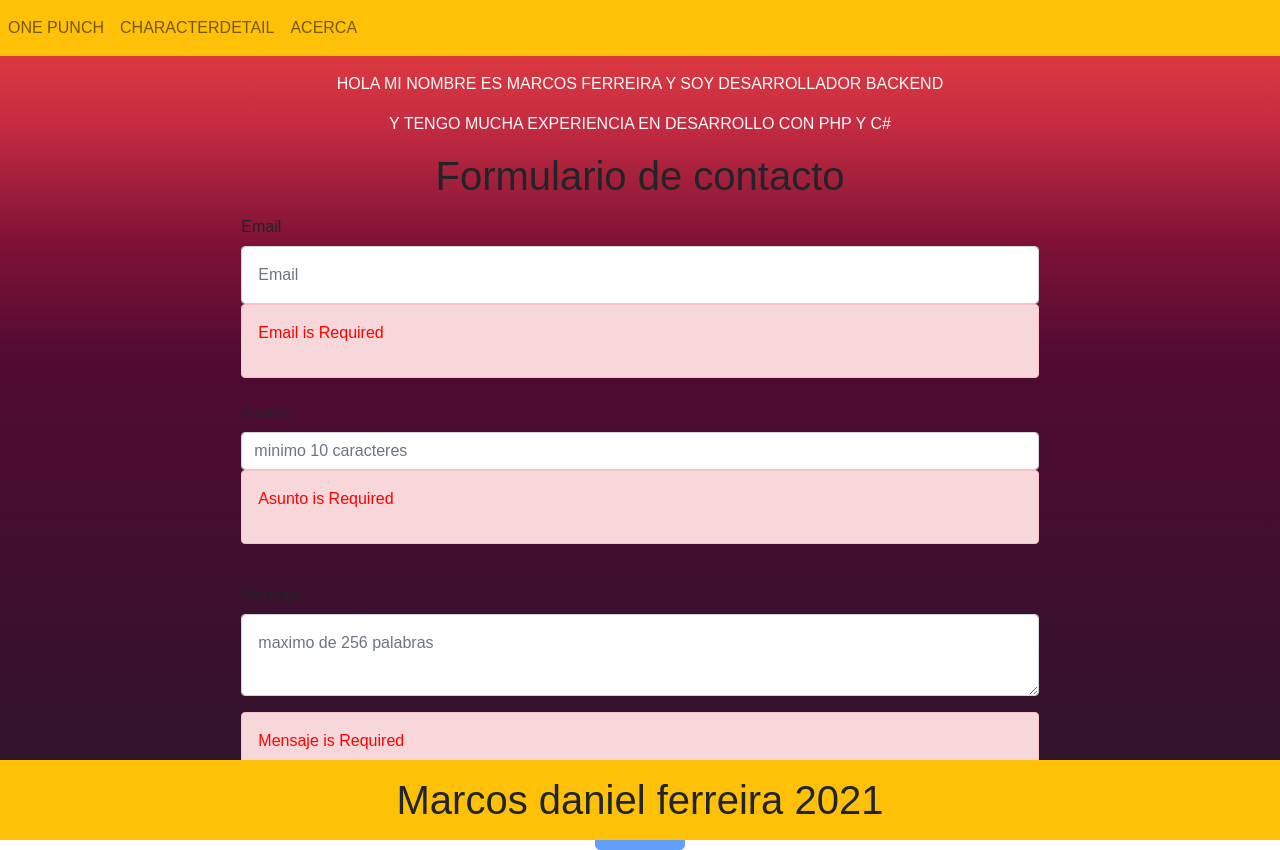
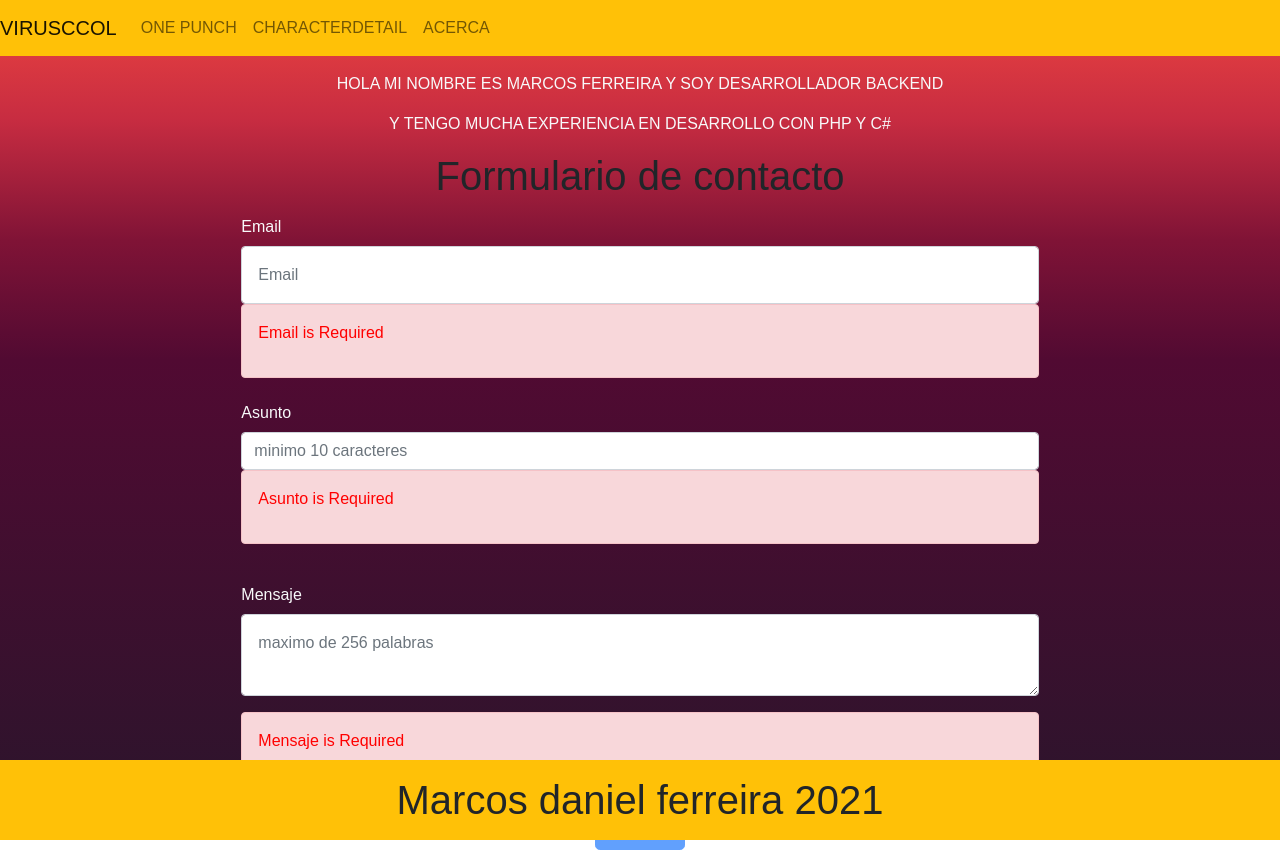
Before and after one commit to MarcosFerreira88/ReactCurso, a React (Create React App) app: page /about in a window 1280 px wide. Built offline with nearby package versions, Linux system fonts and the light colour scheme.

Commit message:
se coloco estilos con bootstrap

```diff
--- a/src/components/formulario/formulario.js
+++ b/src/components/formulario/formulario.js
@@ -68,7 +68,7 @@ const Formulario =(props)=> {
             <h1 className="text-center">Formulario de contacto</h1>
              <form onSubmit={(e) => onSubmitForm(e)} >
                  <div>
-                    <label class="col-sm-2 col-form-label"> Email </label>
+                    <label class="col-sm-2 col-form-label text-light"> Email </label>
                     <input
                         type="text"
                         class="form-control p-3"
@@ -86,7 +86,7 @@ const Formulario =(props)=> {
 
                 </div>
                 <div>
-                    <label class="col-sm-2 col-form-label"> Asunto </label>
+                    <label class="col-sm-2 col-form-label text-light"> Asunto </label>
                     <input
                         type="text"
                         class="form-control"
@@ -102,7 +102,7 @@ const Formulario =(props)=> {
                     }
                 </div>
                 <div>
-                    <label class="col-sm-2 col-form-label mt-3"> Mensaje </label>
+                    <label class="col-sm-2 col-form-label mt-3 text-light"> Mensaje </label>
                     <textarea
                         type="text"
                         class="form-control p-3 mb-3"
--- a/src/components/nav/nav.js
+++ b/src/components/nav/nav.js
@@ -7,12 +7,13 @@ export default class Nav extends React.Component {
 
   render() {
     return (
-  <nav class="navbar navbar-expand-lg navbar-light bg-warning position-static">
-
-  <button class="navbar-toggler" type="button" data-toggle="collapse" data-target="#navbarNavDropdown" aria-controls="navbarNavDropdown" aria-expanded="false" aria-label="Toggle navigation">
+  <nav class="navbar navbar-expand-lg navbar-light bg-warning ">
+  <a class="navbar-brand" href="#">VIRUSCCOL</a>
+  <button class="navbar-toggler" type="button" data-toggle="collapse" data-target="#navbarNavAltMarkup" aria-controls="navbarNavAltMarkup" aria-expanded="false" aria-label="Toggle navigation">
     <span class="navbar-toggler-icon"></span>
   </button>
-  <div class="collapse navbar-collapse" id="navbarNavDropdown">
+  <div class="collapse navbar-collapse" id="navbarNavAltMarkup">
+
     <ul class="navbar-nav">
       <li class="nav-item active">
         <Link class="nav-link" exact to="/" > ONE PUNCH </Link>
@@ -23,6 +24,7 @@ export default class Nav extends React.Component {
       <li class="nav-item">
       <Link class="nav-link" exact to="/about" > ACERCA </Link>
      </li>
+
     </ul>
   </div>
 </nav>
```
